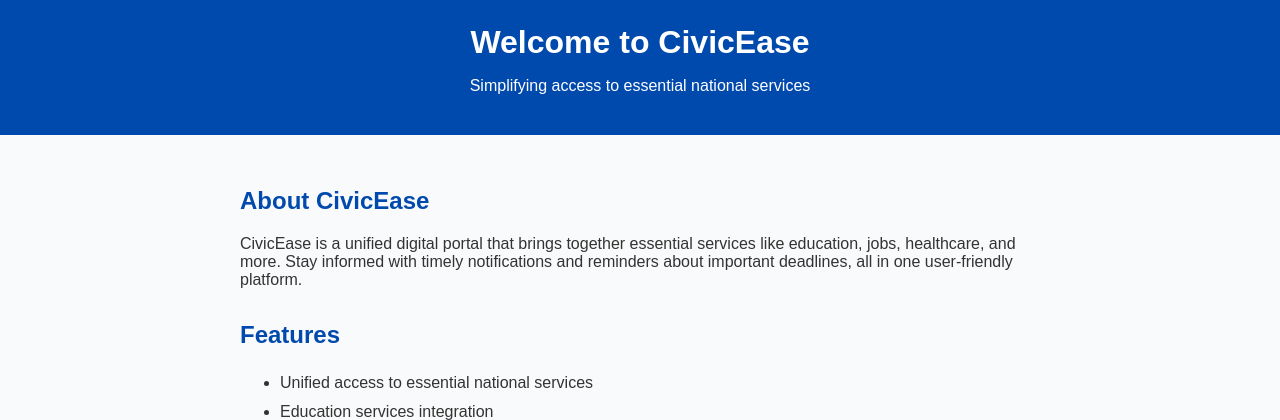
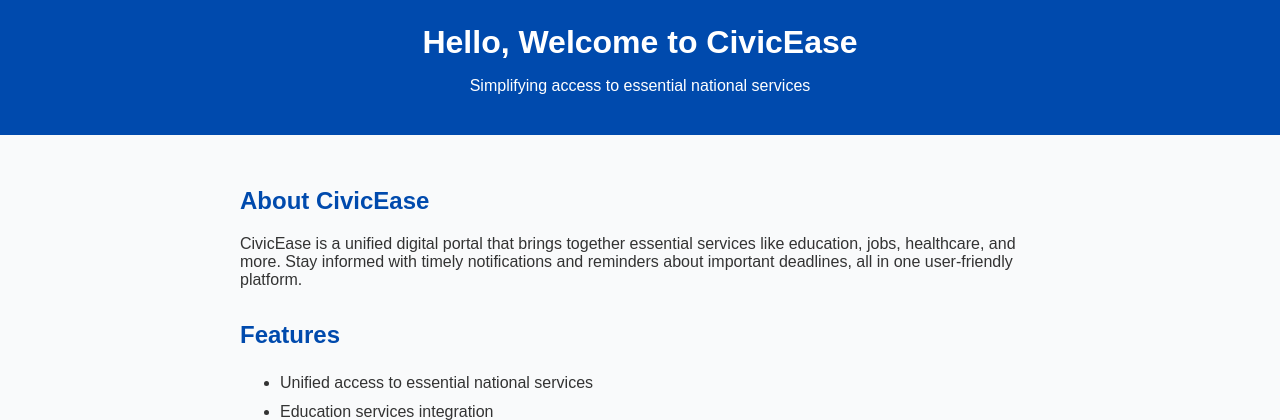
Before and after one commit to shankchireyil/softwarelab, a Flask app: page / in a window 1280 px wide. Shown: the top 420 px of the page. Run offline with Flask 3, Linux system fonts and the light colour scheme.

Commit message:
changes the text in h1

```diff
--- a/templates/home.html
+++ b/templates/home.html
@@ -46,7 +46,7 @@
 </head>
 <body>
   <header>
-    <h1>Welcome to CivicEase</h1>
+    <h1>Hello, Welcome to CivicEase</h1>
     <p>Simplifying access to essential national services</p>
   </header>
 
```
